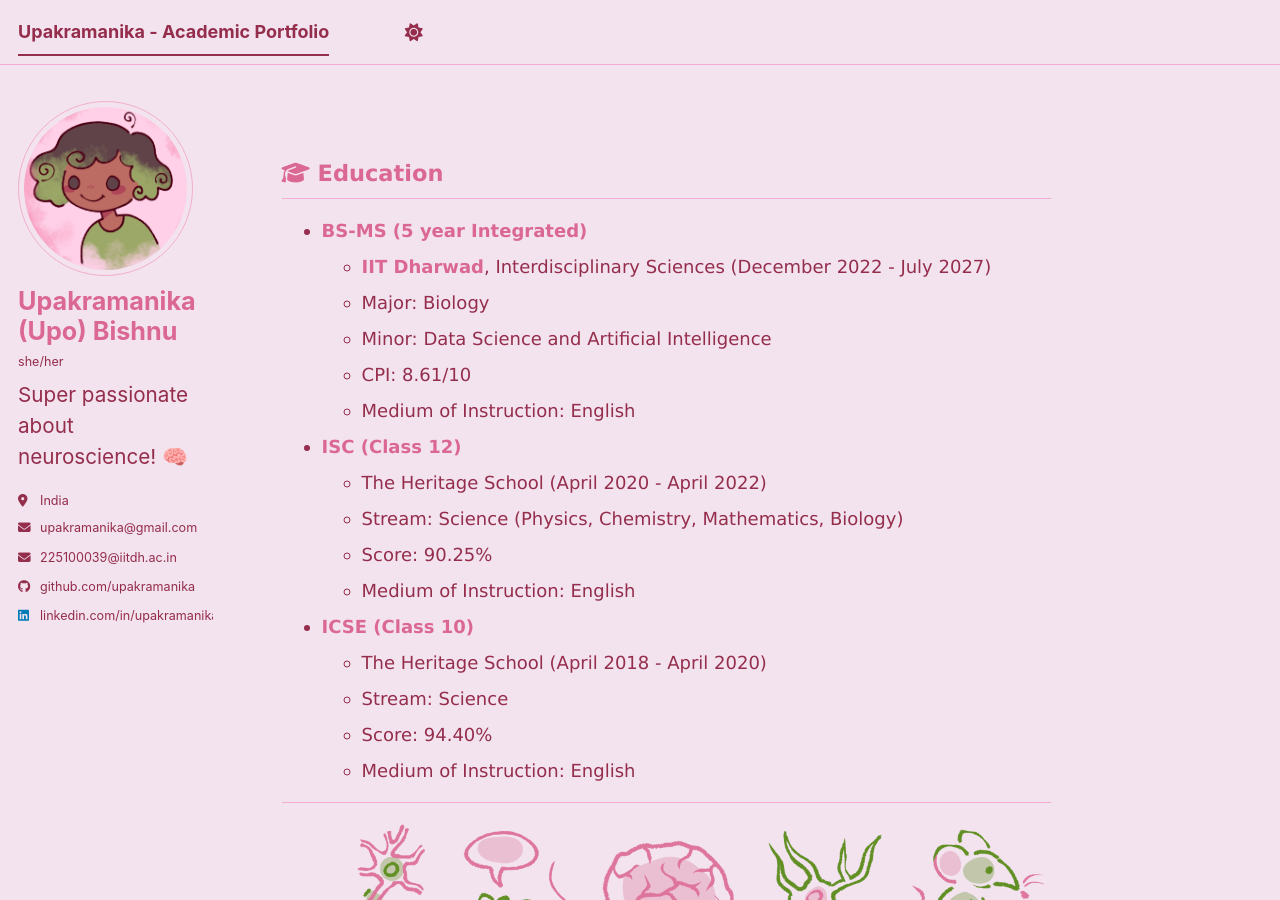
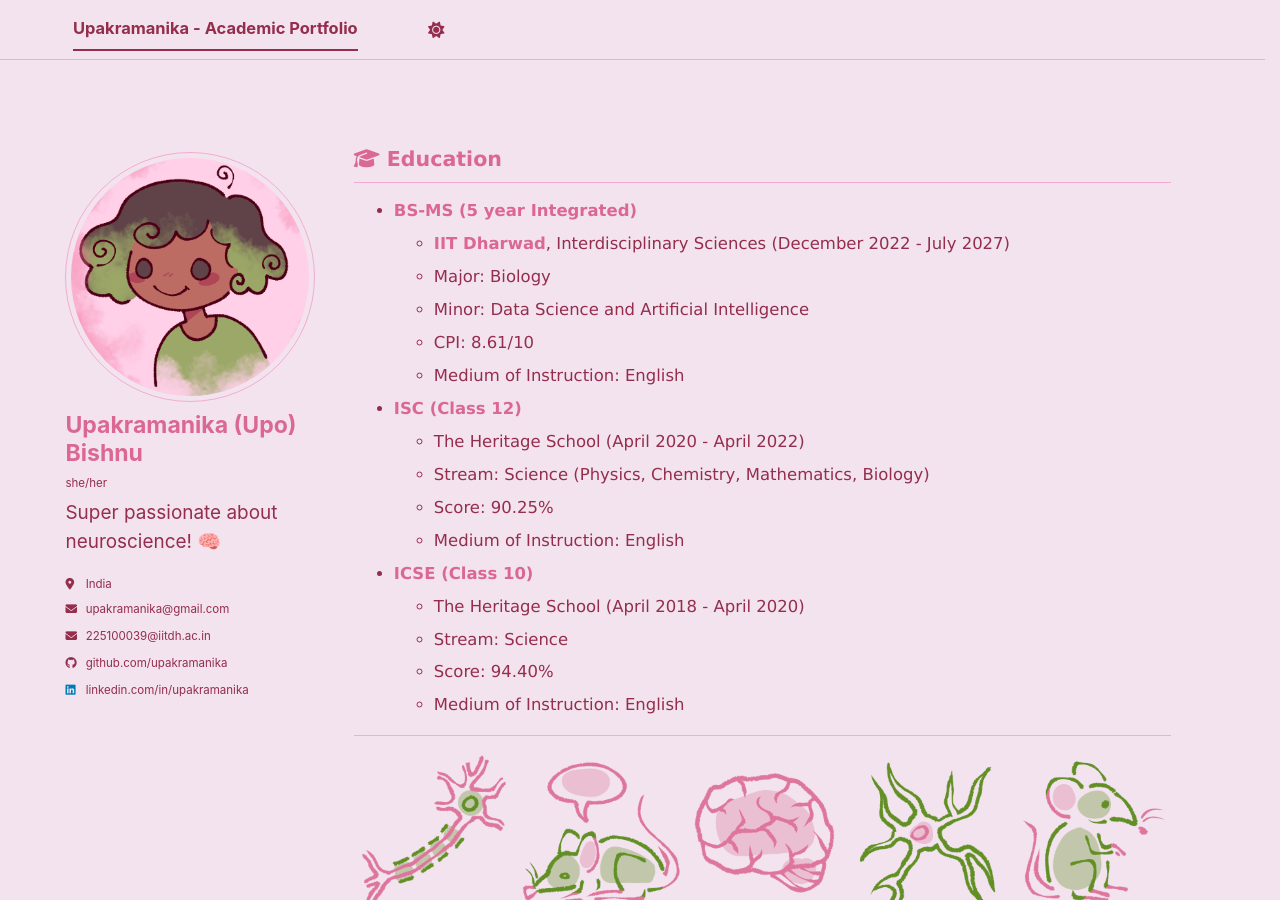
Before and after one commit to upakramanika/upakramanika.github.io, a Jekyll site: the page built from _pages/about.md, in a window 1280 px wide and 900 px high. Built offline with Jekyll 4.4.1, drawn with Linux system fonts in a browser that asks for light colours; a style sheet for code colours, icons or effects is not loaded.

Commit message:
Update custom.html

```diff
--- a/_includes/head/custom.html
+++ b/_includes/head/custom.html
@@ -1,7 +1,8 @@
 {% include base_path %}
 
 <!-- start custom head snippets -->
-
+<!-- Responsive / cross-browser layout fixes. Must load after main.css. -->
+<link rel="stylesheet" href="{{ base_path }}/assets/css/responsive-fixes.css">
 <!-- Support for Academicons -->
 <link rel="preload" href="https://cdn.jsdelivr.net/gh/jpswalsh/academicons@1/css/academicons.min.css" as="style" onload="this.onload=null;this.rel='stylesheet'">
 <noscript><link rel="stylesheet" href="https://cdn.jsdelivr.net/gh/jpswalsh/academicons@1/css/academicons.min.css"></noscript>
@@ -17,6 +18,7 @@
 <link rel="icon" type="image/png" href="{{ base_path }}/images/favicon-192x192.png" sizes="192x192"/>
 <link rel="manifest" href="{{ base_path }}/images/manifest.json"/>
 <link rel="icon" href="/images/favicon.ico"/>
-<meta name="theme-color" content="var(--global-bg-color)"/>
+<meta name="theme-color" content="#f2e3ee" media="(prefers-color-scheme: light)"/>
+<meta name="theme-color" content="#364230" media="(prefers-color-scheme: dark)"/>
 
 <!-- end custom head snippets -->
```
